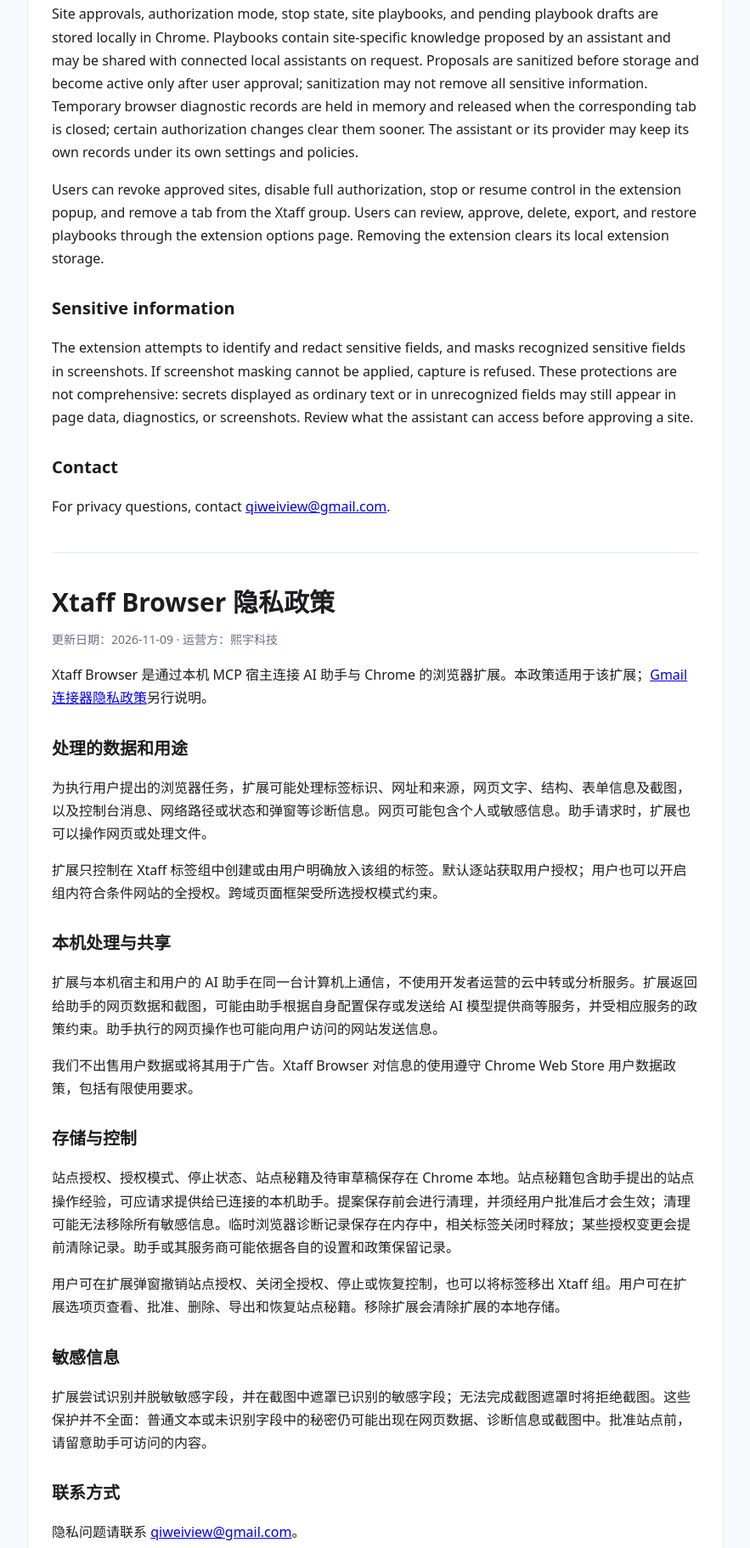
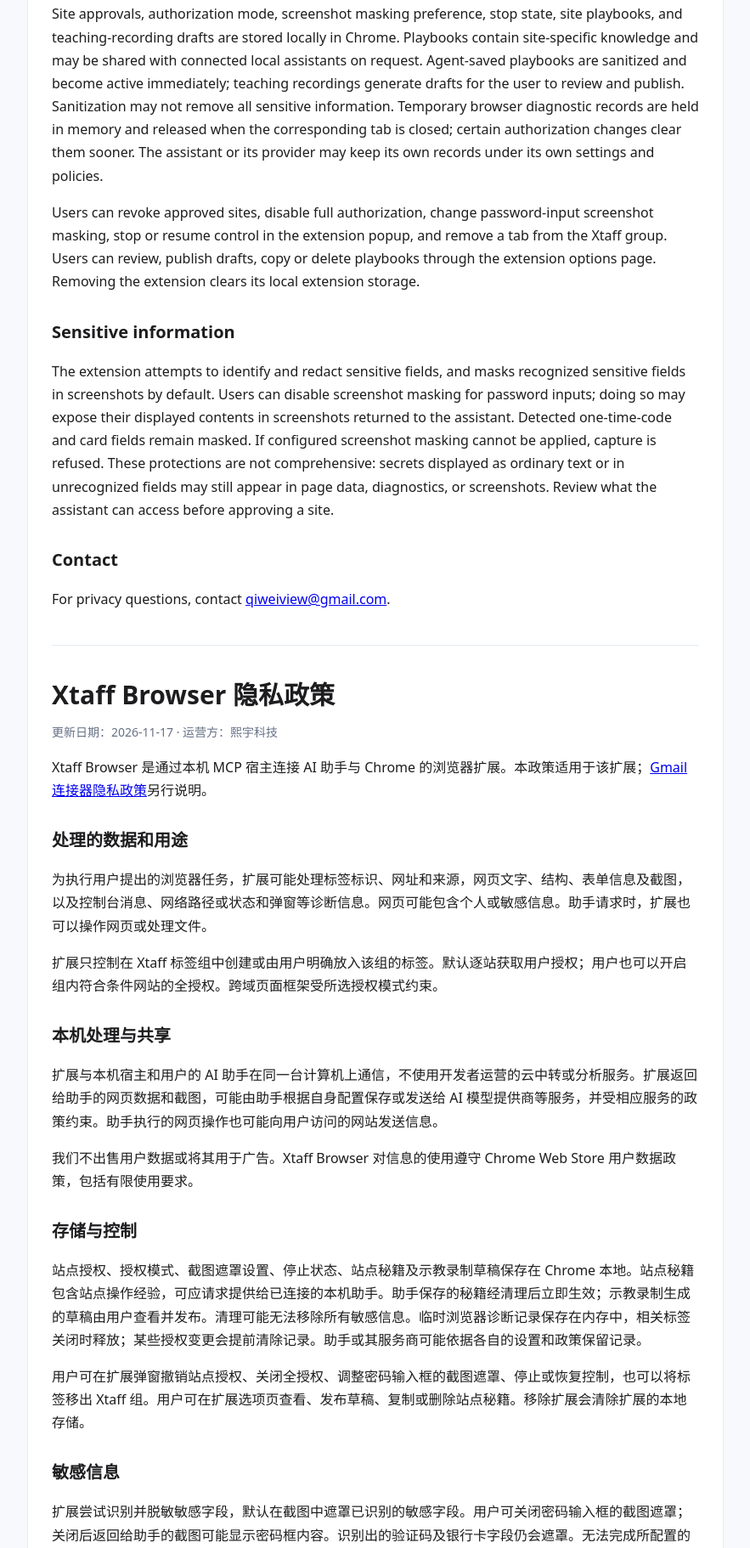
Before and after one commit to qiweiview/xtaff-public, a plain HTML site: page browser-privacy.html in a window 1280 px wide. Shown: the part 978-2800 px from the top of the page at 85% size, without its empty margins (198-1081 px from the left). Drawn offline with Linux system fonts and the light colour scheme.

Commit message:
docs: update browser privacy policy

```diff
--- a/browser-privacy.html
+++ b/browser-privacy.html
@@ -19,7 +19,7 @@
     <main><article class="card">
       <p><a href="./">Xtaff home</a> / Xtaff Browser</p>
       <h1>Xtaff Browser Privacy Policy</h1>
-      <p class="muted">Last updated: 2026-11-09 · Operated by 熙宇科技</p>
+      <p class="muted">Last updated: 2026-11-17 · Operated by 熙宇科技</p>
       <p>Xtaff Browser is a Chrome extension that connects a local AI assistant to a browser through a local MCP host. This policy applies to the extension, not the separate <a href="privacy.html">Xtaff Gmail connector</a>.</p>
 
       <h2>Data processed and why</h2>
@@ -31,18 +31,18 @@
       <p>We do not sell user data or use it for advertising. Xtaff Browser's use of information adheres to the Chrome Web Store User Data Policy, including the Limited Use requirements.</p>
 
       <h2>Storage and controls</h2>
-      <p>Site approvals, authorization mode, stop state, site playbooks, and pending playbook drafts are stored locally in Chrome. Playbooks contain site-specific knowledge proposed by an assistant and may be shared with connected local assistants on request. Proposals are sanitized before storage and become active only after user approval; sanitization may not remove all sensitive information. Temporary browser diagnostic records are held in memory and released when the corresponding tab is closed; certain authorization changes clear them sooner. The assistant or its provider may keep its own records under its own settings and policies.</p>
-      <p>Users can revoke approved sites, disable full authorization, stop or resume control in the extension popup, and remove a tab from the Xtaff group. Users can review, approve, delete, export, and restore playbooks through the extension options page. Removing the extension clears its local extension storage.</p>
+      <p>Site approvals, authorization mode, screenshot masking preference, stop state, site playbooks, and teaching-recording drafts are stored locally in Chrome. Playbooks contain site-specific knowledge and may be shared with connected local assistants on request. Agent-saved playbooks are sanitized and become active immediately; teaching recordings generate drafts for the user to review and publish. Sanitization may not remove all sensitive information. Temporary browser diagnostic records are held in memory and released when the corresponding tab is closed; certain authorization changes clear them sooner. The assistant or its provider may keep its own records under its own settings and policies.</p>
+      <p>Users can revoke approved sites, disable full authorization, change password-input screenshot masking, stop or resume control in the extension popup, and remove a tab from the Xtaff group. Users can review, publish drafts, copy or delete playbooks through the extension options page. Removing the extension clears its local extension storage.</p>
 
       <h2>Sensitive information</h2>
-      <p>The extension attempts to identify and redact sensitive fields, and masks recognized sensitive fields in screenshots. If screenshot masking cannot be applied, capture is refused. These protections are not comprehensive: secrets displayed as ordinary text or in unrecognized fields may still appear in page data, diagnostics, or screenshots. Review what the assistant can access before approving a site.</p>
+      <p>The extension attempts to identify and redact sensitive fields, and masks recognized sensitive fields in screenshots by default. Users can disable screenshot masking for password inputs; doing so may expose their displayed contents in screenshots returned to the assistant. Detected one-time-code and card fields remain masked. If configured screenshot masking cannot be applied, capture is refused. These protections are not comprehensive: secrets displayed as ordinary text or in unrecognized fields may still appear in page data, diagnostics, or screenshots. Review what the assistant can access before approving a site.</p>
 
       <h2>Contact</h2>
       <p>For privacy questions, contact <a href="mailto:qiweiview@gmail.com">qiweiview@gmail.com</a>.</p>
       <hr />
       <div lang="zh-CN">
         <h1>Xtaff Browser 隐私政策</h1>
-        <p class="muted">更新日期：2026-11-09 · 运营方：熙宇科技</p>
+        <p class="muted">更新日期：2026-11-17 · 运营方：熙宇科技</p>
         <p>Xtaff Browser 是通过本机 MCP 宿主连接 AI 助手与 Chrome 的浏览器扩展。本政策适用于该扩展；<a href="privacy.html">Gmail 连接器隐私政策</a>另行说明。</p>
         <h2>处理的数据和用途</h2>
         <p>为执行用户提出的浏览器任务，扩展可能处理标签标识、网址和来源，网页文字、结构、表单信息及截图，以及控制台消息、网络路径或状态和弹窗等诊断信息。网页可能包含个人或敏感信息。助手请求时，扩展也可以操作网页或处理文件。</p>
@@ -51,10 +51,10 @@
         <p>扩展与本机宿主和用户的 AI 助手在同一台计算机上通信，不使用开发者运营的云中转或分析服务。扩展返回给助手的网页数据和截图，可能由助手根据自身配置保存或发送给 AI 模型提供商等服务，并受相应服务的政策约束。助手执行的网页操作也可能向用户访问的网站发送信息。</p>
         <p>我们不出售用户数据或将其用于广告。Xtaff Browser 对信息的使用遵守 Chrome Web Store 用户数据政策，包括有限使用要求。</p>
         <h2>存储与控制</h2>
-        <p>站点授权、授权模式、停止状态、站点秘籍及待审草稿保存在 Chrome 本地。站点秘籍包含助手提出的站点操作经验，可应请求提供给已连接的本机助手。提案保存前会进行清理，并须经用户批准后才会生效；清理可能无法移除所有敏感信息。临时浏览器诊断记录保存在内存中，相关标签关闭时释放；某些授权变更会提前清除记录。助手或其服务商可能依据各自的设置和政策保留记录。</p>
-        <p>用户可在扩展弹窗撤销站点授权、关闭全授权、停止或恢复控制，也可以将标签移出 Xtaff 组。用户可在扩展选项页查看、批准、删除、导出和恢复站点秘籍。移除扩展会清除扩展的本地存储。</p>
+        <p>站点授权、授权模式、截图遮罩设置、停止状态、站点秘籍及示教录制草稿保存在 Chrome 本地。站点秘籍包含站点操作经验，可应请求提供给已连接的本机助手。助手保存的秘籍经清理后立即生效；示教录制生成的草稿由用户查看并发布。清理可能无法移除所有敏感信息。临时浏览器诊断记录保存在内存中，相关标签关闭时释放；某些授权变更会提前清除记录。助手或其服务商可能依据各自的设置和政策保留记录。</p>
+        <p>用户可在扩展弹窗撤销站点授权、关闭全授权、调整密码输入框的截图遮罩、停止或恢复控制，也可以将标签移出 Xtaff 组。用户可在扩展选项页查看、发布草稿、复制或删除站点秘籍。移除扩展会清除扩展的本地存储。</p>
         <h2>敏感信息</h2>
-        <p>扩展尝试识别并脱敏敏感字段，并在截图中遮罩已识别的敏感字段；无法完成截图遮罩时将拒绝截图。这些保护并不全面：普通文本或未识别字段中的秘密仍可能出现在网页数据、诊断信息或截图中。批准站点前，请留意助手可访问的内容。</p>
+        <p>扩展尝试识别并脱敏敏感字段，默认在截图中遮罩已识别的敏感字段。用户可关闭密码输入框的截图遮罩；关闭后返回给助手的截图可能显示密码框内容。识别出的验证码及银行卡字段仍会遮罩。无法完成所配置的截图遮罩时将拒绝截图。这些保护并不全面：普通文本或未识别字段中的秘密仍可能出现在网页数据、诊断信息或截图中。批准站点前，请留意助手可访问的内容。</p>
         <h2>联系方式</h2>
         <p>隐私问题请联系 <a href="mailto:qiweiview@gmail.com">qiweiview@gmail.com</a>。</p>
       </div>
```
